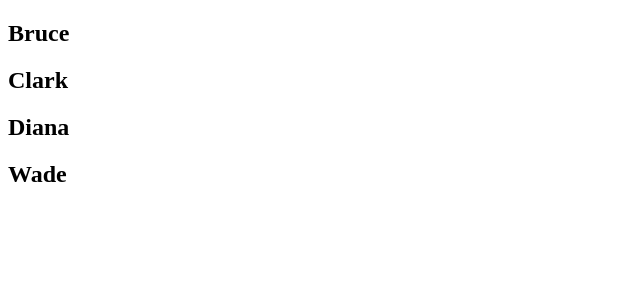
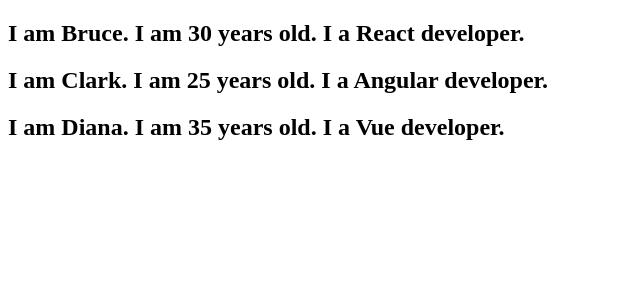
Before and after one commit to soknanprogramming/React-js, a React (Create React App) app: page / in a window 1280 px wide. Shown: the top 300 px of the page, without its empty margins (0-640 px from the left). Built offline with nearby package versions, Linux system fonts and the light colour scheme.

Commit message:
List Rendering 1

```diff
--- a/src/components/NumberList.js
+++ b/src/components/NumberList.js
@@ -1,18 +1,32 @@
 import React from 'react'
 
 function NumberList() {
-    const names = ['Bruce', 'Clark', 'Diana', 'Wade'];
-    /*
-    return (
-        <div>
-            {
-                names.map( name => <h2>{name}</h2> )
-            }
-        </div>
-    )
-    */
-   const nameList = names.map( (name, index) => <h2 key={index}>{name}</h2> );
-   return <div> {nameList} </div>
+    const persons = [
+        {
+            id: 1,
+            name: 'Bruce',
+            age: 30,
+            skill: 'React'
+        },
+        {
+            id: 2,
+            name: 'Clark',
+            age: 25,
+            skill: 'Angular'
+        },
+        {
+            id: 3,
+            name: 'Diana',
+            age: 35,
+            skill: 'Vue'
+        }
+    ]
+    const personList = persons.map(person => (<h2 key={person.id}>
+                                                I am {person.name}.
+                                                I am {person.age} years old.
+                                                I a {person.skill} developer.
+                                            </h2>))
+    return <div>{personList}</div>
 }
 
 export default NumberList;
```
